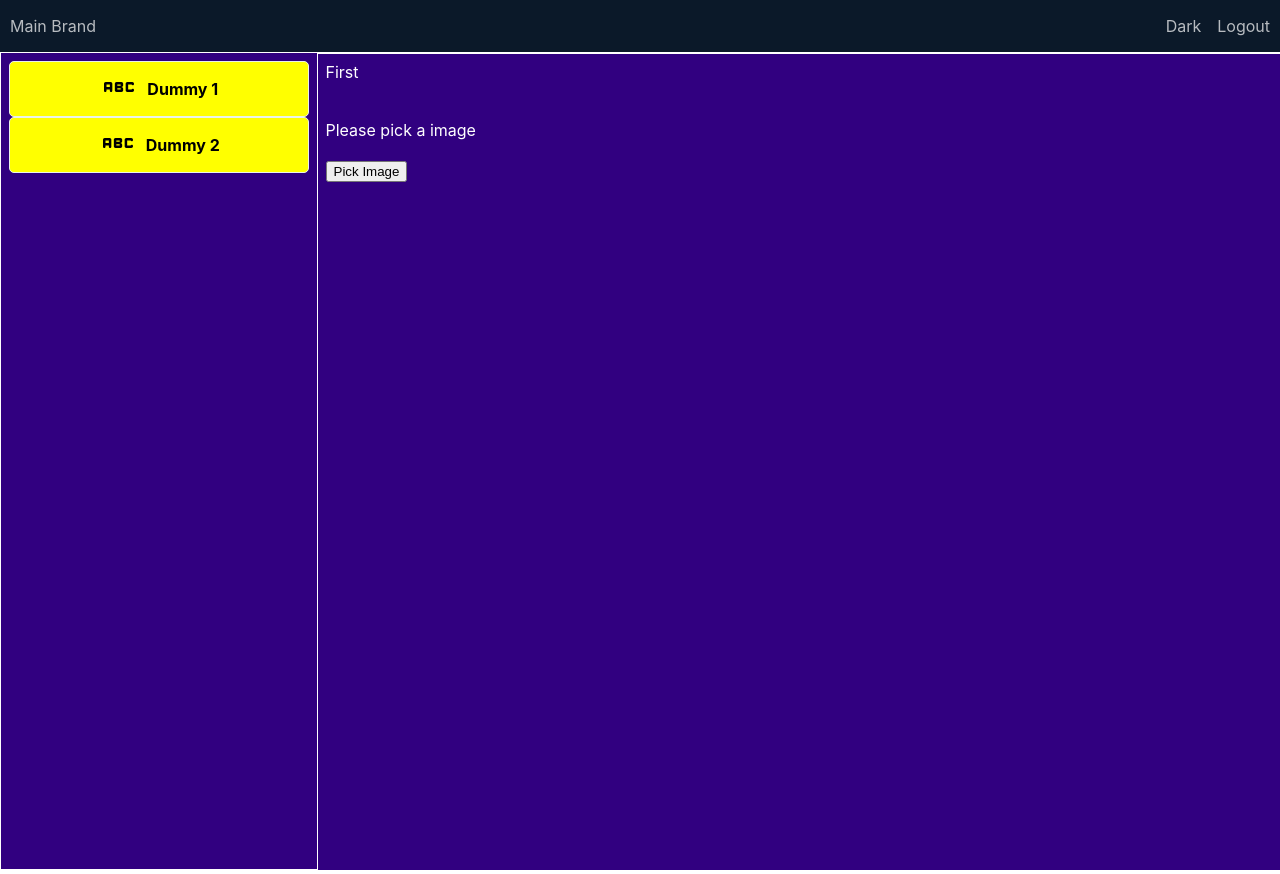
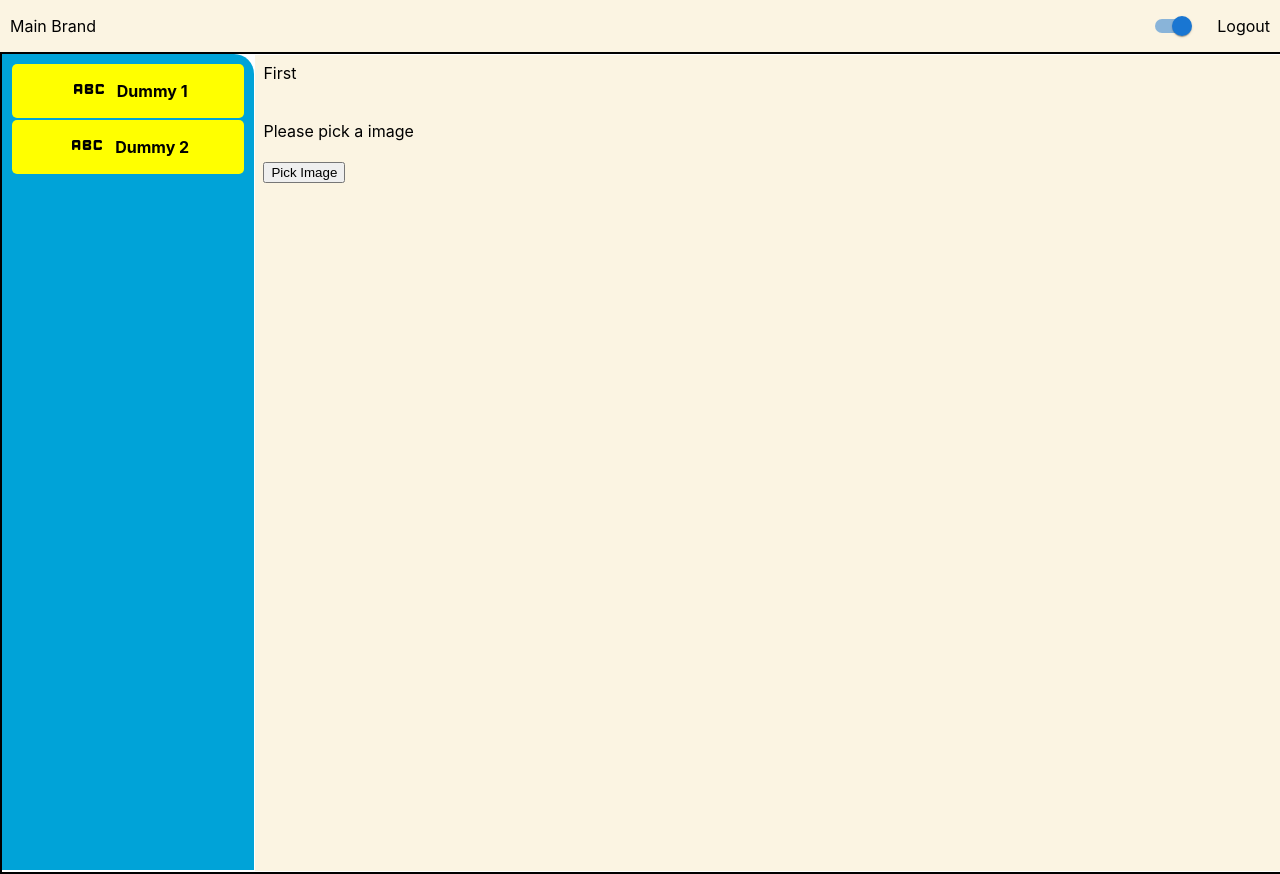
Before and after one commit to thilina4321/thilina-react-admin-template, a React (Create React App) app: page / in a window 1280 px wide. Built offline with nearby package versions, Linux system fonts and the light colour scheme.

Commit message:
improce again

```diff
--- a/package.json
+++ b/package.json
@@ -14,6 +14,7 @@
     "axios": "^0.25.0",
     "react": "^17.0.2",
     "react-dom": "^17.0.2",
+    "react-draft-wysiwyg": "^1.14.7",
     "react-dropzone": "^12.0.2",
     "react-file-drop": "^3.1.3",
     "react-redux": "^7.2.6",
--- a/src/index.css
+++ b/src/index.css
@@ -1,12 +1,12 @@
 :root {
-  --bg-color: white;
+  --bg-color: #fbf4e2;
   --font-color: #0b1929;
 
   --dark-bg-color: #0b1929;
   --dark-font-color: white;
 
   --dark-sidebar-bg-color: #0b1929;
-  --sidebar-bg-color: rgb(49, 0, 128);
+  --sidebar-bg-color: #00a3d8;
   --dark-sidebar-color: white;
   --sidebar--color: black;
 
--- a/src/layout/Brand.js
+++ b/src/layout/Brand.js
@@ -1,6 +1,7 @@
 import React from "react";
 import classes from "./layout_light.module.css";
 import darkclasses from "./layout_dark.module.css";
+import Switch from "@mui/material/Switch";
 
 const Mainbar = ({ setIsSide, isSide, lightTheme, setLightTheme }) => {
   return (
@@ -9,9 +10,8 @@ const Mainbar = ({ setIsSide, isSide, lightTheme, setLightTheme }) => {
         Click
       </button>
       <p className={classes.p}> Main Brand </p>
-      <p onClick={() => setLightTheme(!lightTheme)}>
-        {!lightTheme ? "Light" : "Dark"}
-      </p>
+
+      <Switch checked={lightTheme} onClick={() => setLightTheme(!lightTheme)} />
       <p> Logout </p>
     </div>
   );
--- a/src/layout/Layout.js
+++ b/src/layout/Layout.js
@@ -51,7 +51,11 @@ const Layout = (props) => {
         </Fragment>
       )}
 
-      <div className={classes.main_layout}>
+      <div
+        className={
+          lightTheme ? classes.main_layout : darkclasses.dark_main_layout
+        }
+      >
         {/* check is it main page before desktop slider to make
       available for this */}
         {!isMain && (
--- a/src/layout/MainSidebar.js
+++ b/src/layout/MainSidebar.js
@@ -27,7 +27,12 @@ const MainSidebar = (props) => {
       >
         {isMobile && (
           <h3
-            style={{ cursor: "pointer", width: "20px" }}
+            style={{
+              cursor: "pointer",
+              width: "20px",
+              fontWeight: "bold",
+              color: lightTheme && "white",
+            }}
             onClick={() => setIsSide(!isSide)}
           >
             X
@@ -52,7 +57,7 @@ const MainSidebar = (props) => {
                 }}
               >
                 <div> {<main.icon sx={{ fontSize: 40 }} />}</div>
-                <div style={{fontWeight:'bold'}}> {main.name}</div>
+                <div style={{ fontWeight: "bold" }}> {main.name}</div>
               </div>
             </div>
             {index === isShowIndex &&
@@ -73,7 +78,6 @@ const MainSidebar = (props) => {
                           : darkclasses.dark_sub_name
                       }
                     >
-                      <span className={classes.icon}> @ </span>
                       <span> {name} </span>
                     </p>
                   </NavLink>
--- a/src/layout/layout_dark.module.css
+++ b/src/layout/layout_dark.module.css
@@ -1,3 +1,12 @@
+.dark_main_layout {
+  display: flex;
+  justify-content: flex-start;
+  align-items: flex-start;
+  width: 100%;
+  border: 2px solid white;
+
+}
+
 .dark_main_slider {
   background-color: var(--dark-bg-color);
   color: var(--dark-font-color);
@@ -6,14 +15,12 @@
   height: 100%;
 }
 
-
 .dark_main_element {
   cursor: pointer;
   background-color: rgba(255, 255, 255, 0.733);
   color: black;
   border-radius: 5px;
   padding: 5px;
-  /* box-shadow: 2px 2px 2px rgb(255, 255, 255); */
   text-align: center;
   margin: 2px;
 }
@@ -25,7 +32,7 @@
 }
 
 .dark_content {
-  flex: 0.75;
+  flex: 0.80;
   min-height: 100vh;
   border: 1px solid var(--border-color);
   background-color: var(--dark-bg-color);
@@ -35,11 +42,11 @@
 
 .dark_sub_name {
   background-color: #f4f0ec;
-  color: black;  padding: 0.2rem 0.8rem;
+  color: black;
   margin: 2px;
   margin-left: 1rem;
   border-radius: 5px;
-
+  padding: 10px;
 }
 
 .dark_sub_name:hover {
@@ -47,7 +54,6 @@
   color: white;
   border: 1px solid rgb(0, 255, 64);
 }
-
 
 .dark_mainbar {
   height: 2rem;
@@ -72,3 +78,25 @@
   top: 0;
   left: 0;
 }
+
+
+@media (min-width: 950px) {
+  .btn {
+    display: none;
+  }
+}
+
+@media (max-width: 950px) {
+  .dark_main_layout {
+    display: block;
+    border: 0;
+  }
+
+  .dark_side {
+    display: none;
+  }
+
+  .dark_content {
+    display: block;
+  }
+}
--- a/src/layout/layout_light.module.css
+++ b/src/layout/layout_light.module.css
@@ -3,9 +3,9 @@
   justify-content: flex-start;
   align-items: flex-start;
   width: 100%;
-  border: 1px solid var(--border-color);
+  border: 2px solid black;
+
 }
-
 
 .main_element {
   cursor: pointer;
@@ -13,7 +13,7 @@
   background-color: yellow;
   border-radius: 5px;
   padding: 5px;
-  border: 1px solid rgb(234, 243, 234);
+  margin: 2px;
   text-align: center;
 }
 
@@ -25,15 +25,16 @@
 }
 
 .side {
-  flex: 0.25;
+  flex: 0.20;
 }
 
 .content {
-  flex: 0.75;
+  flex: 0.80;
   min-height: 100vh;
   border: 1px solid var(--border-color);
   background-color: var(--sidebar-bg-color);
-  color: var(--border-color);
+  background-color: #fbf4e2;
+  color: black;
   padding: 0.5rem;
 }
 
@@ -49,15 +50,17 @@
   padding: 0.5rem;
   min-height: 100vh;
   height: 100%;
+  border-radius: 0 20px 0 0;
+
 }
 
 .sub_name {
   background-color: rgb(117, 103, 240);
-  background-color: brown;
-  padding: 0.2rem 0.8rem;
+  background-color: yellow;
+  margin: 2px;
   margin-left: 1rem;
   border-radius: 5px;
-  border: 1px solid rgb(234, 243, 234);
+  padding: 10px;
 }
 
 .sub_name:hover {
@@ -68,14 +71,14 @@
 }
 
 .active {
-  color: rgba(248, 192, 6, 0.822);
+  color: black;
   text-decoration: none;
   font-size: 1.2rem;
   font-weight: bold;
 }
 
 .inactive {
-  color: white;
+  color: black;
   text-decoration: none;
 }
 
@@ -84,7 +87,6 @@
   transform: scale(1.3);
   text-decoration: none;
 }
-
 
 .mobile_sidebar {
   z-index: 4;
@@ -127,8 +129,10 @@
 /* brand component */
 .mainbar {
   height: 2rem;
-  background-color: var(--brand-bg-color);
+  background-color: #310080;
+  background-color: #fbf4e2;
   color: var(--brand-color);
+  color: black;
   padding: 10px;
   margin: 0;
   display: flex;
```
Also changed, not shown: src/components/AlertComponent.js (+6 -5 lines), 1 other file (tests, documents, lock files or other folders).
